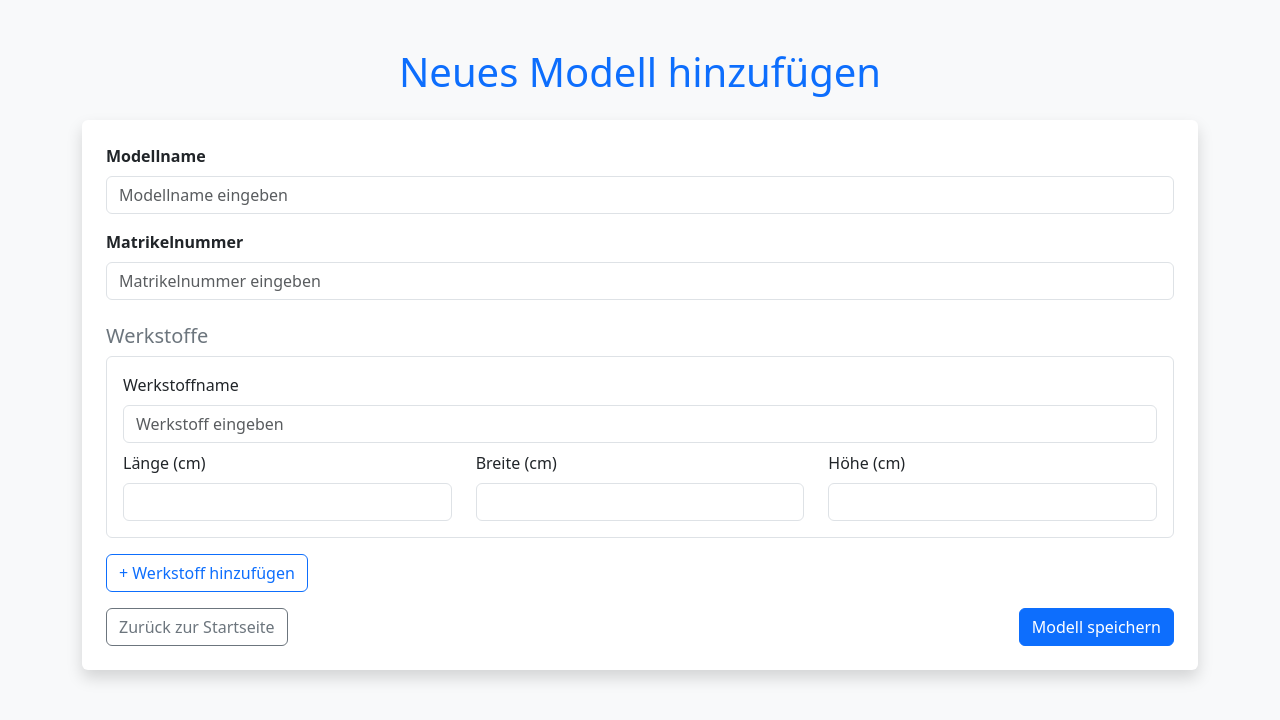
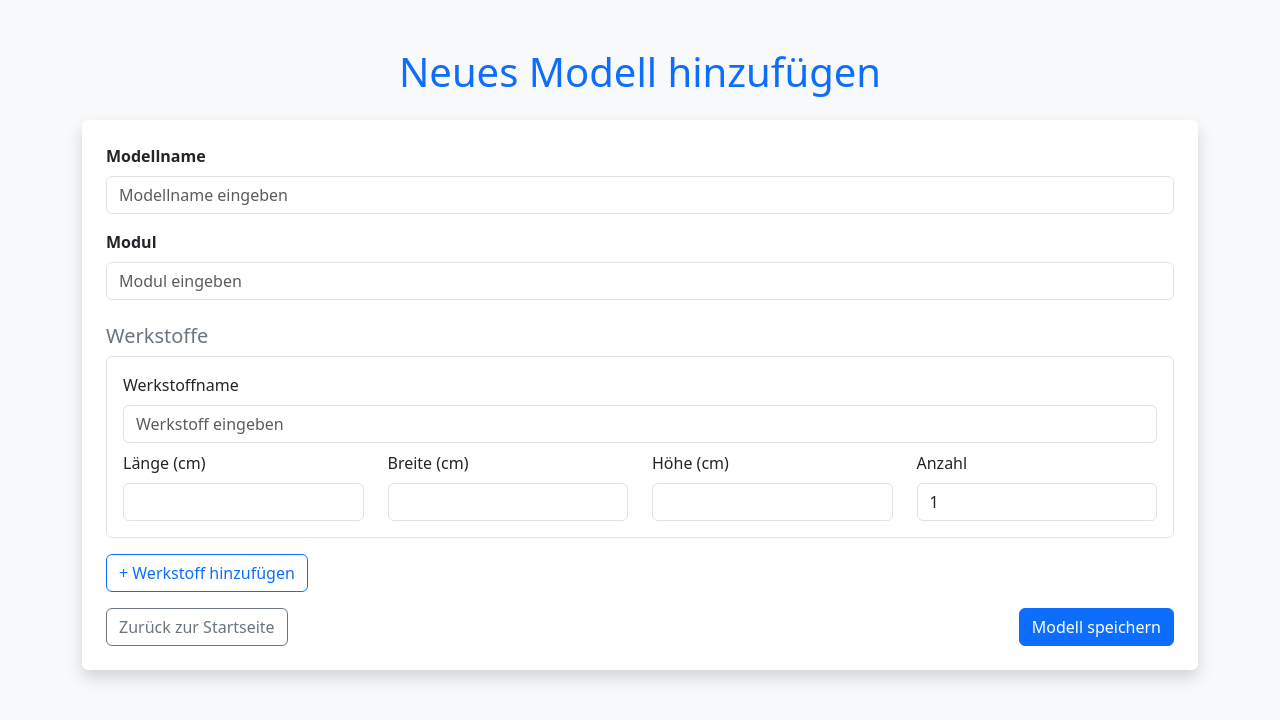
Before and after one commit to katringrs/recycling-app, a Python web app: template templates/add_model.html in a window 1280 px wide. Shown: the top 720 px of the page. Run offline with Jinja, Linux system fonts and the light colour scheme; the template is opened without the code that fills it, so the values that code supplies are empty.

Commit message:
Anzahl hinzugefügt

```diff
--- a/templates/add_model.html
+++ b/templates/add_model.html
@@ -17,9 +17,10 @@
                 <input type="text" id="name" name="name" class="form-control" required placeholder="Modellname eingeben">
             </div>
 
+            <!-- Modul hinzufügen -->
 <div class="mb-3">
-                <label for="matrikelnummer" class="form-label fw-bold">Matrikelnummer</label>
-                <input type="text" id="matrikelnummer" name="matrikelnummer" class="form-control" required placeholder="Matrikelnummer eingeben">
+    <label for="module_name" class="form-label fw-bold">Modul</label>
+    <input type="text" id="module_name" name="module_name" class="form-control" required placeholder="Modul eingeben">
 </div>
 
 <h5 class="text-secondary mt-4">Werkstoffe</h5>
@@ -28,24 +29,27 @@
         <label class="form-label">Werkstoffname</label>
         <input type="text" name="material_name[]" class="form-control" required placeholder="Werkstoff eingeben">
         <div class="row mt-2">
-                        <div class="col-md-4">
+            <div class="col-md-3">
                 <label class="form-label">Länge (cm)</label>
                 <input type="number" step="0.01" name="material_length[]" class="form-control" required>
             </div>
-                        <div class="col-md-4">
+            <div class="col-md-3">
                 <label class="form-label">Breite (cm)</label>
                 <input type="number" step="0.01" name="material_width[]" class="form-control" required>
             </div>
-                        <div class="col-md-4">
+            <div class="col-md-3">
                 <label class="form-label">Höhe (cm)</label>
                 <input type="number" step="0.01" name="material_height[]" class="form-control" required>
+            </div>
+            <div class="col-md-3">
+                <label class="form-label">Anzahl</label>
+                <input type="number" name="material_quantity[]" class="form-control" required min="1" value="1">
             </div>
         </div>
     </div>
 </div>
 
 <button type="button" class="btn btn-outline-primary mb-3" onclick="addMaterial()">+ Werkstoff hinzufügen</button>
-
             <div class="d-flex justify-content-between">
                 <a href="/" class="btn btn-outline-secondary">Zurück zur Startseite</a>
                 <button type="submit" class="btn btn-primary">Modell speichern</button>
@@ -62,17 +66,21 @@
                 <label class="form-label">Werkstoffname</label>
                 <input type="text" name="material_name[]" class="form-control" required placeholder="Werkstoff eingeben">
                 <div class="row mt-2">
-                    <div class="col-md-4">
+                    <div class="col-md-3">
                         <label class="form-label">Länge (cm)</label>
                         <input type="number" step="0.01" name="material_length[]" class="form-control" required>
                     </div>
-                    <div class="col-md-4">
+                    <div class="col-md-3">
                         <label class="form-label">Breite (cm)</label>
                         <input type="number" step="0.01" name="material_width[]" class="form-control" required>
                     </div>
-                    <div class="col-md-4">
+                    <div class="col-md-3">
                         <label class="form-label">Höhe (cm)</label>
                         <input type="number" step="0.01" name="material_height[]" class="form-control" required>
+                    </div>
+                    <div class="col-md-3">
+                        <label class="form-label">Anzahl</label>
+                        <input type="number" name="material_quantity[]" class="form-control" required min="1" value="1">
                     </div>
                 </div>
             `;
```
Lines whose indentation alone changed are shown as unchanged.
